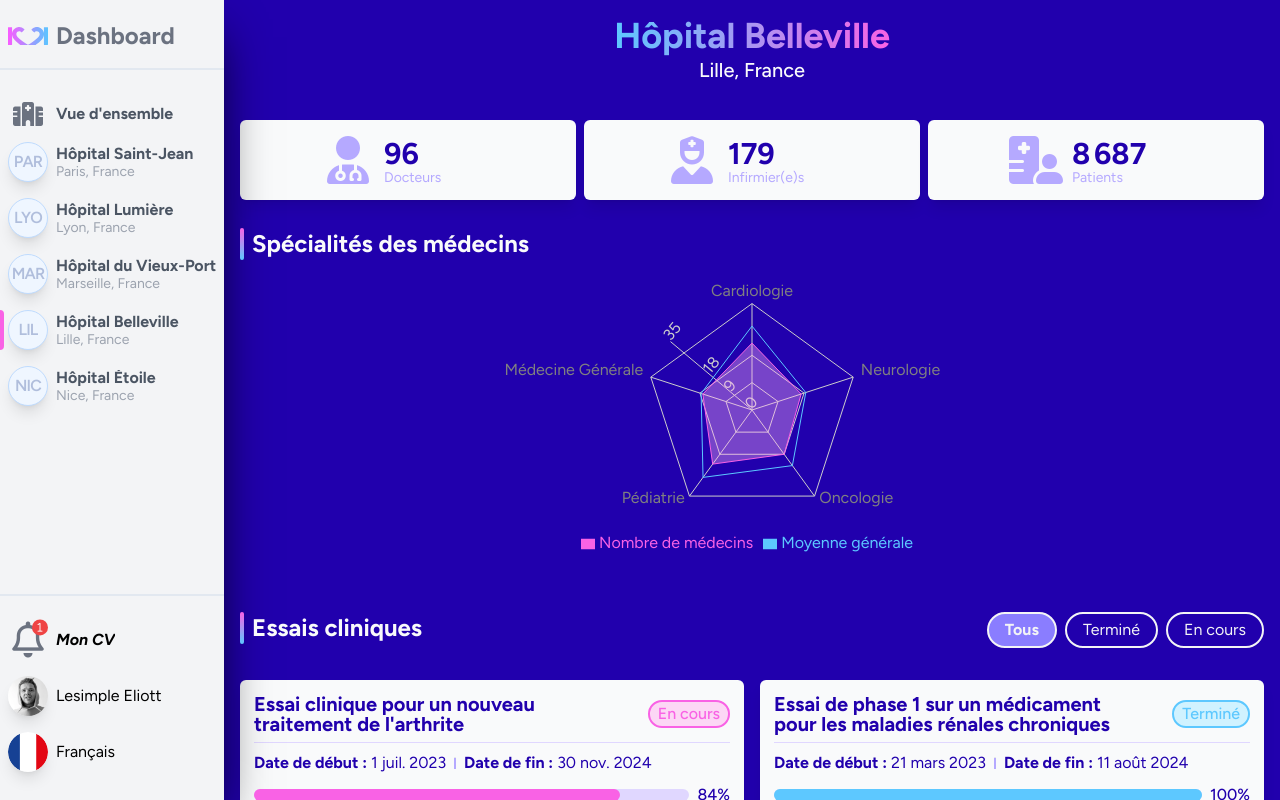
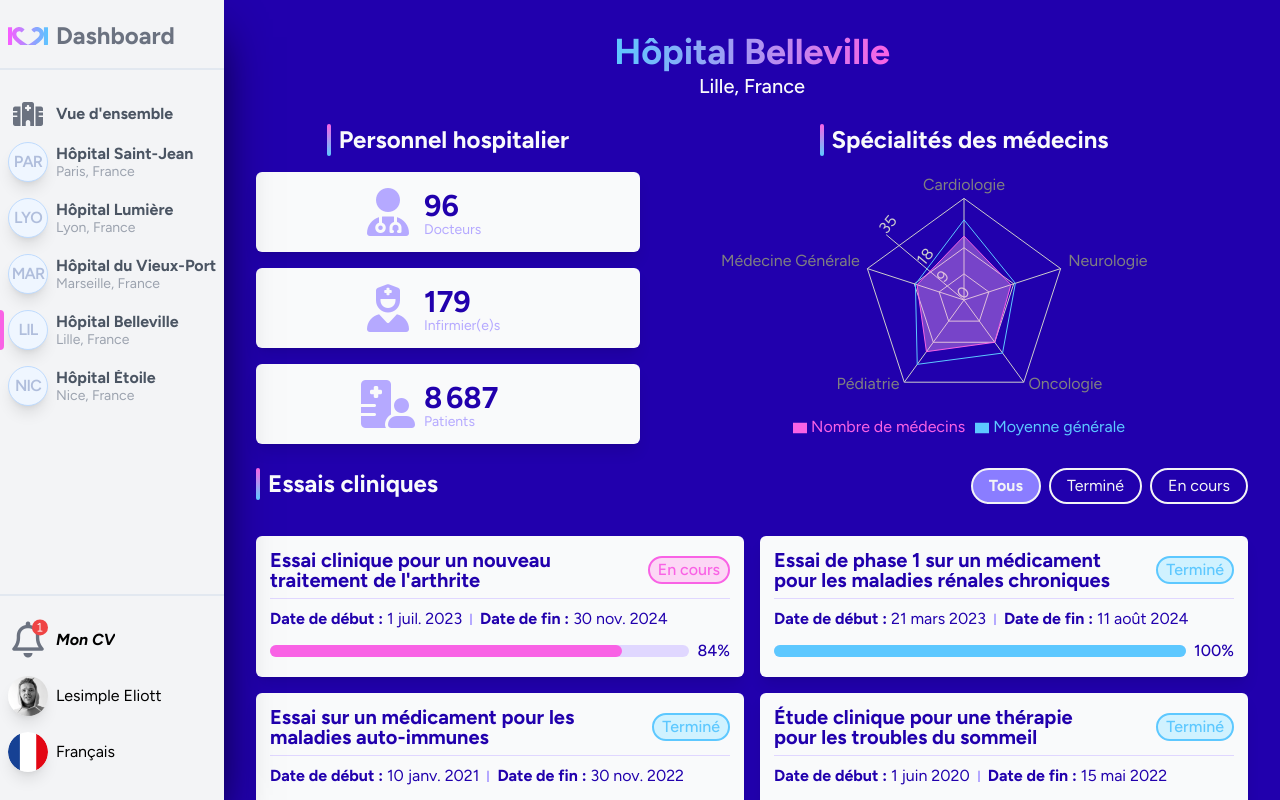
Before and after one commit to lesimpleliott/Tekkare-dashboard, a React (Vite) app: page /hospital/Lille-Belleville in a window 1280 px wide. Built offline with nearby package versions, Linux system fonts and the light colour scheme.

Commit message:
Hospital page // Improve style and responsive UX

```diff
--- a/locales/en/translation.json
+++ b/locales/en/translation.json
@@ -17,6 +17,7 @@
   "status.completed": "Completed",
   "status.inProgress": "In progress",
   "status.all": "All",
+  "hospitalStaff": "Hospital Staff",
   "months": {
     "Jan": "January",
     "Feb": "February",
--- a/locales/fr/translation.json
+++ b/locales/fr/translation.json
@@ -17,6 +17,7 @@
   "status.completed": "Terminé",
   "status.inProgress": "En cours",
   "status.all": "Tous",
+  "hospitalStaff": "Personnel hospitalier",
   "months": {
     "Jan": "Janvier",
     "Feb": "Février",
--- a/src/components/DoctorSpecialties.tsx
+++ b/src/components/DoctorSpecialties.tsx
@@ -18,8 +18,10 @@ type SpecialtyData = {
 
 const DoctorSpecialties = ({
   dataSpecialties,
+  className,
 }: {
   dataSpecialties: SpecialtyData[];
+  className: string;
 }) => {
   const { t, i18n } = useTranslation();
   const hospitals = useHospitalStore((state) => state.hospitals);
@@ -75,10 +77,10 @@ const DoctorSpecialties = ({
   });
 
   return (
-    <section className="mt-4">
-      <h2>{t("doctorSpecialties")}</h2>
+    <section className={className}>
+      <h2 className="w-fit">{t("doctorSpecialties")}</h2>
 
-      <ResponsiveContainer width="100%" height={300}>
+      <ResponsiveContainer width="100%" height="100%">
         <RadarChart data={combinedData}>
           <PolarGrid />
           <PolarAngleAxis dataKey={`specialty.${i18n.language}`} />
--- /dev/null
+++ b/src/components/KPIStaff.tsx
@@ -0,0 +1,44 @@
+import { useTranslation } from "react-i18next";
+import KPICard from "./KPICard";
+
+type KPIStaffProps = {
+  numberOfDoctors: number;
+  numberOfNurses: number;
+  totalPatients: number;
+};
+
+const KPIStaff = ({
+  overview,
+  className = "",
+}: {
+  overview: KPIStaffProps;
+  className: string;
+}) => {
+  const { t } = useTranslation();
+
+  return (
+    <section className="flex flex-col gap-4 lg:items-center">
+      <h2 className="hidden w-fit lg:block">{t("hospitalStaff")}</h2>
+
+      <div className={className}>
+        <KPICard
+          icon="fa-solid fa-user-doctor"
+          number={overview.numberOfDoctors}
+          text={t("doctors")}
+        />
+        <KPICard
+          icon="fa-solid fa-user-nurse"
+          number={overview.numberOfNurses}
+          text={t("nurses")}
+        />
+        <KPICard
+          icon="fa-solid fa-hospital-user"
+          number={overview.totalPatients}
+          text={t("patients")}
+        />
+      </div>
+    </section>
+  );
+};
+
+export default KPIStaff;
--- a/src/index.css
+++ b/src/index.css
@@ -24,7 +24,7 @@ body {
 }
 
 main {
-  @apply flex flex-1 flex-col gap-3 overflow-y-scroll p-4;
+  @apply mx-auto flex flex-1 flex-col gap-3 overflow-y-scroll p-4 md:p-8 lg:gap-8;
 }
 
 h2 {
@@ -32,15 +32,15 @@ h2 {
 }
 h2::before {
   content: "";
-  @apply from-primary-500 to-secondary-500 absolute left-0 rounded-full top-0 block h-full w-1 bg-gradient-to-t;
+  @apply absolute left-0 top-0 block h-full w-1 rounded-full bg-gradient-to-t from-primary-500 to-secondary-500;
 }
 
 .cta {
-  @apply bg-primary-500 from-primary-500 to-secondary-500 border-l-primary-500 border-r-secondary-500 rounded-full border-4 border-transparent bg-gradient-to-r font-medium transition duration-200 ease-in-out hover:shadow-transparent;
+  @apply rounded-full border-4 border-transparent border-l-primary-500 border-r-secondary-500 bg-primary-500 bg-gradient-to-r from-primary-500 to-secondary-500 font-medium transition duration-200 ease-in-out hover:shadow-transparent;
 }
 
 .KPICard {
-  @apply text-main-500 rounded-md bg-gray-50 shadow-lg;
+  @apply rounded-md bg-gray-50 text-main-500 shadow-lg;
 }
 
 .filterButton {
@@ -60,5 +60,5 @@ h2::before {
 
 .active.hospitalLink::after {
   content: "";
-  @apply bg-secondary-500 absolute left-0 top-1/2 h-10 w-1 -translate-y-1/2 rounded-r-full;
+  @apply absolute left-0 top-1/2 h-10 w-1 -translate-y-1/2 rounded-r-full bg-secondary-500;
 }
--- a/src/pages/Home.tsx
+++ b/src/pages/Home.tsx
@@ -8,9 +8,11 @@ const Home = () => {
 
   return (
     <main>
-      <MainTitle title={t("welcomeMessage")} />
-      <Overview />
-      <MonthlyHospitalizations />
+      <div className="mx-auto max-w-5xl">
+        <MainTitle title={t("welcomeMessage")} />
+        <Overview />
+        <MonthlyHospitalizations />
+      </div>
     </main>
   );
 };
--- a/src/pages/Hospital.tsx
+++ b/src/pages/Hospital.tsx
@@ -1,8 +1,7 @@
-import { useTranslation } from "react-i18next";
 import { useParams } from "react-router-dom";
 import ClinicalTrials from "../components/ClinicalTrials";
 import DoctorSpecialties from "../components/DoctorSpecialties";
-import KPICard from "../components/KPICard";
+import KPIStaff from "../components/KPIStaff";
 import MainTitle from "../components/MainTitle";
 import { useHospitalStore } from "../stores/datas.store";
 import i18n from "../utils/i18n";
@@ -11,7 +10,6 @@ const Hospital = () => {
   const hospitals = useHospitalStore((state) => state.hospitals);
   const { hospitalId } = useParams<{ hospitalId: string }>();
   const hospital = hospitals.find((hospital) => hospital.id === hospitalId);
-  const { t } = useTranslation();
 
   // Si l'hôpital n'existe pas ou n'est pas trouvé
   if (!hospital) {
@@ -24,33 +22,26 @@ const Hospital = () => {
 
   return (
     <main>
+      <div className="max-w-5xl mx-auto">
         <MainTitle
           title={hospital.name[i18n.language as keyof typeof hospital.name]}
           subtitle={hospital.location}
         />
-
+        <section className="flex flex-col gap-4 lg:flex-row gap-x-10">
           {/* Affichage des KPIs */}
-      <section className="flex flex-row flex-wrap justify-center gap-2">
-        <KPICard
-          icon="fa-solid fa-user-doctor"
-          number={hospital.overview.numberOfDoctors}
-          text={t("doctors")}
+          <KPIStaff
+            overview={hospital.overview}
+            className="flex flex-row flex-wrap justify-center gap-2 lg:w-96 lg:flex-col lg:gap-4 "
           />
-        <KPICard
-          icon="fa-solid fa-user-nurse"
-          number={hospital.overview.numberOfNurses}
-          text={t("nurses")}
-        />
-        <KPICard
-          icon="fa-solid fa-hospital-user"
-          number={hospital.overview.totalPatients}
-          text={t("patients")}
+          {/* Affichage des graphiques  */}
+          <DoctorSpecialties
+            dataSpecialties={hospital.doctorSpecialties}
+            className="h-96 w-full lg:h-80 lg:text-center lg:items-center flex flex-col"
           />
         </section>
-
-      {/* Affichage des graphiques  */}
-      <DoctorSpecialties dataSpecialties={hospital.doctorSpecialties} />
-      <ClinicalTrials dataTrials={hospital.clinicalTrials}/>
+        {/* Affichage des essais cliniques */}
+        <ClinicalTrials dataTrials={hospital.clinicalTrials} />
+      </div>
     </main>
   );
 };
```
Lines whose indentation alone changed are shown as unchanged.
